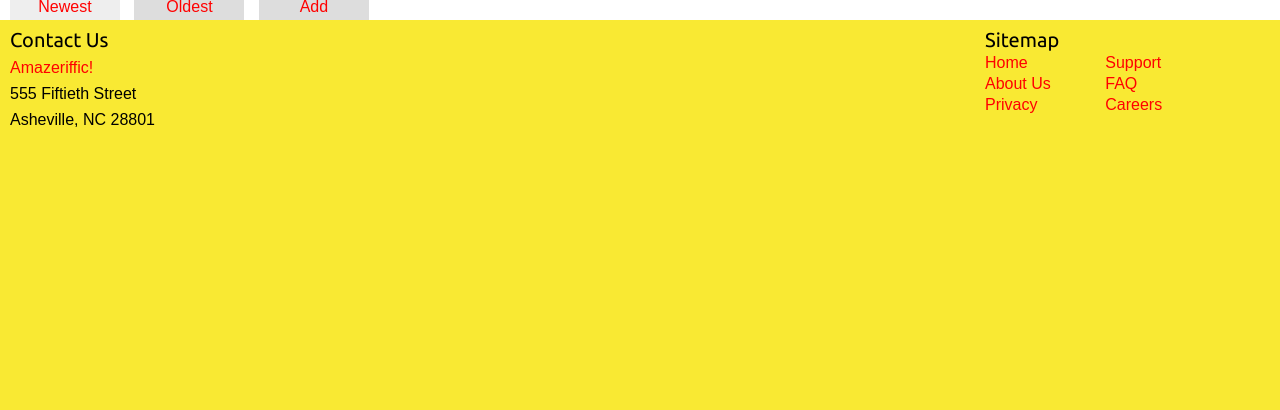
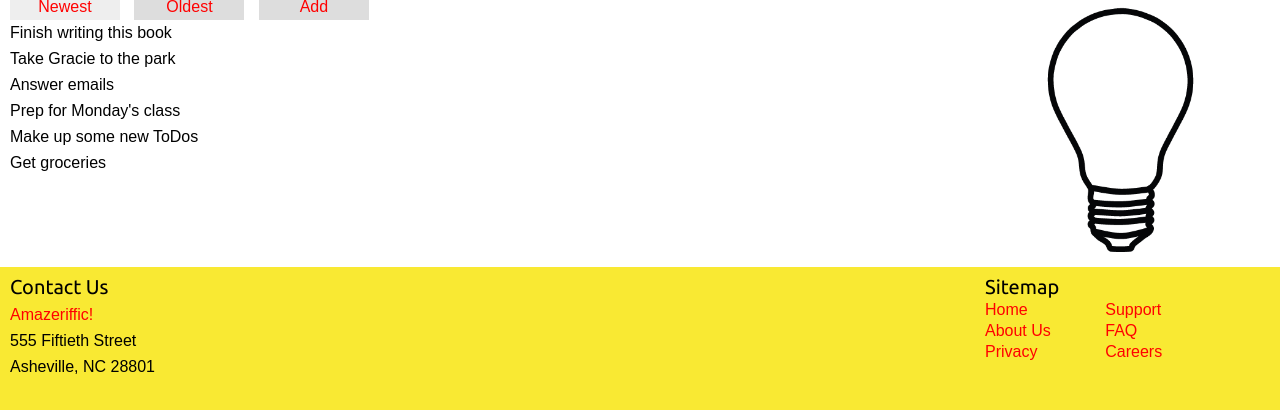
Before and after one commit to Drewlove/Web-App, a plain HTML site: page index.html in a window 1280 px wide. Shown: the part 88-498 px from the top of the page. Drawn offline with nearby package versions, Linux system fonts and the light colour scheme; a web font is replaced by a local one.

Commit message:
added lightbulb

```diff
--- a/index.html
+++ b/index.html
@@ -23,18 +23,23 @@
 <main>
 	<div class="container">
 
-
-		<div class="tabs">
-			<a href="#"><span class="active">Newest</span></a>
-			<a href="#"><span>Oldest</span></a>
-			<a href="#"><span>Add</span></a>
+		<div class="float-left">
+			<div class="tabs">
+				<a href="#"><span class="active">Newest</span></a>
+				<a href="#"><span>Oldest</span></a>
+				<a href="#"><span>Add</span></a>
+			</div>
+			<div class="content">
+			</div>
 		</div>
 
+	<div class="float-right">
+		<img src="Assets/lightbulb.png">
+	</div>
 
-		<div class="content">
-		</div>
+	<div class="clear"></div>
 
-	</div>
+
 </main>
 <footer>
 		<div class="container">
@@ -65,7 +70,6 @@
 	</footer>
 	<script src="https://ajax.googleapis.com/ajax/libs/jquery/3.2.1/jquery.min.js"></script>
 	<script src="javascript/app.js"></script>
-	<script src="javascript/test.js"></script>
 
 </body>
 </html>
--- a/javascript/app.js
+++ b/javascript/app.js
@@ -1,65 +1,63 @@
-var main = function () {
-
-    console.log("hi");
-
-    // var toDos = ["Get groceries",
-    //              "Make up some new ToDos",
-    //              "Prep for Monday's class",
-    //              "Answer emails",
-    //              "Take Gracie to the park",
-    //              "Finish writing this book"];
-
-    // $(".tabs a span").toArray().forEach(function (element) {
-    //     var $element = $(element);
-
-    //     // create a click handler for this element
-    //     $element.on("click", function () {
-    //         var $content,
-    //             $input,
-    //             $button,
-    //             i;
-
-    //         $(".tabs a span").removeClass("active");
-    //         $element.addClass("active");
-    //         $("main .content").empty();
-
-    //         if ($element.parent().is(":nth-child(1)")) {
-    //             // newest first, so we have to go through
-    //             // the array backwards
-    //             $content = $("<ul>");
-    //             for (i = toDos.length-1; i >= 0; i--) {
-    //                 $content.append($("<li>").text(toDos[i]));
-    //             }
-    //         } else if ($element.parent().is(":nth-child(2)")) {
-    //             // oldest first, so we go through the array forwards
-    //             $content = $("<ul>");
-    //             toDos.forEach(function (todo) {
-    //                 $content.append($("<li>").text(todo));
-    //             });
-    //         } else if ($element.parent().is(":nth-child(3)")) {
-    //             // input a new to-do
-    //             $input = $("<input>"),
-    //             $button = $("<button>").text("+");
-
-    //             $button.on("click", function () {
-    //                 if ($input.val() !== "") {
-    //                     toDos.push($input.val());
-    //                     $input.val("");
-    //                 }
-    //             });
-
-    //             $content = $("<div>").append($input).append($button);
-    //            /* Alternatively append() allows multiple arguments so the above
-    //             can be done with $content = $("<div>").append($input, $button); */
-    //         }
-
-    //         $("main .content").append($content);
-
-    //         return false;
-    //     });
-    // });
-    // $(".tabs a:first-child span").trigger("click");
-};
+var main = function (toDoObjects) {
+    "use strict";
+    };
 
 
-$(document).ready(main);
+    var toDos = ["Get groceries",
+                 "Make up some new ToDos",
+                 "Prep for Monday's class",
+                 "Answer emails",
+                 "Take Gracie to the park",
+                 "Finish writing this book"];
+
+    $(".tabs a span").toArray().forEach(function (element) {
+        var $element = $(element);
+
+        // create a click handler for this element
+        $element.on("click", function () {
+            var $content,
+                $input,
+                $button,
+                i;
+
+            $(".tabs a span").removeClass("active");
+            $element.addClass("active");
+            $("main .content").empty();
+
+            if ($element.parent().is(":nth-child(1)")) {
+                // newest first, so we have to go through
+                // the array backwards
+                $content = $("<ul>");
+                for (i = toDos.length-1; i >= 0; i--) {
+                    $content.append($("<li>").text(toDos[i]));
+                }
+            } else if ($element.parent().is(":nth-child(2)")) {
+                // oldest first, so we go through the array forwards
+                $content = $("<ul>");
+                toDos.forEach(function (todo) {
+                    $content.append($("<li>").text(todo));
+                });
+            } else if ($element.parent().is(":nth-child(3)")) {
+                // input a new to-do
+                $input = $("<input>"),
+                $button = $("<button>").text("+");
+
+                $button.on("click", function () {
+                    if ($input.val() !== "") {
+                        toDos.push($input.val());
+                        $input.val("");
+                    }
+                });
+
+                $content = $("<div>").append($input).append($button);
+               /* Alternatively append() allows multiple arguments so the above
+                can be done with $content = $("<div>").append($input, $button); */
+            }
+
+            $("main .content").append($content);
+
+            return false;
+        });
+    });
+    $(".tabs a:first-child span").trigger("click");
+//};
--- a/stylesheets/style.css
+++ b/stylesheets/style.css
@@ -53,9 +53,6 @@ main {
 	background: #eee;
 }
 
-.mainContentAdd {
-	display: inline-block;
-}
 
 .inputBox {
 	height: 35px;
@@ -79,6 +76,12 @@ main {
 	color: red;
 }
 
+main .container:after {
+	clear: both;
+	display: block;
+	content: '';
+}
+
 .inputButton:hover {
   cursor: pointer;
   box-shadow: 2px 2px 5px black;
@@ -86,6 +89,13 @@ main {
 
 .content li{
 	margin-bottom: 10px;
+}
+
+main img{
+	height: 250px;
+	margin-top: 10px;
+	margin-bottom: 10px;
+	margin-right: 75px;
 }
 
 footer ul{
```
